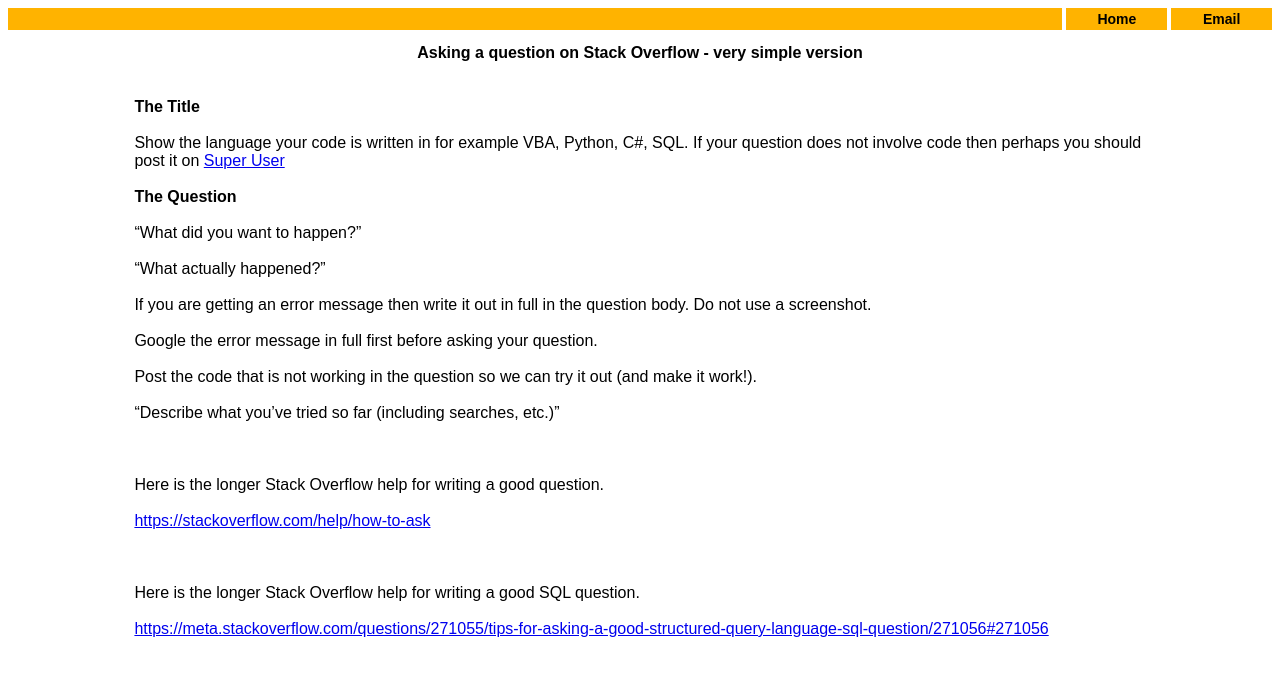
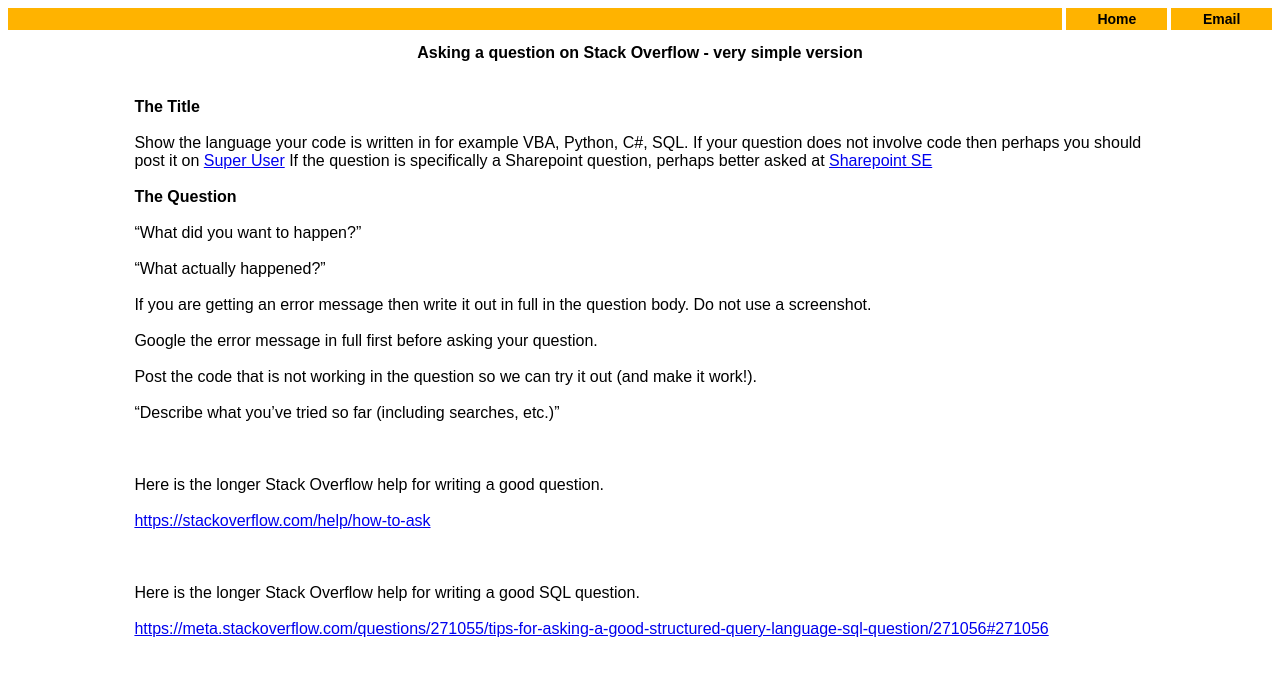
Before and after one commit to DaveTallett26/davetallett26.github.io, a Jekyll site: the page SOQuestion.html, which Jekyll copies as it is, in a window 1280 px wide. Shown: the top 676 px of the page. Built offline with Jekyll 4.4.1, drawn with Linux system fonts in a browser that asks for light colours.

Commit message:
Update SOQuestion.html sharepoint

```diff
--- a/SOQuestion.html
+++ b/SOQuestion.html
@@ -21,6 +21,7 @@
 <b>The Title</b>
 <br/><br/>
 Show the language your code is written in for example VBA, Python, C#, SQL. If your question does not involve code then perhaps you should post it on <a href="https://superuser.com/">Super User</a>
+    If the question is specifically a Sharepoint question, perhaps better asked at <a href="https://sharepoint.stackexchange.com/">Sharepoint SE</a>
 <br/><br/>
 <b>The Question</b>
 <br/><br/>
```
